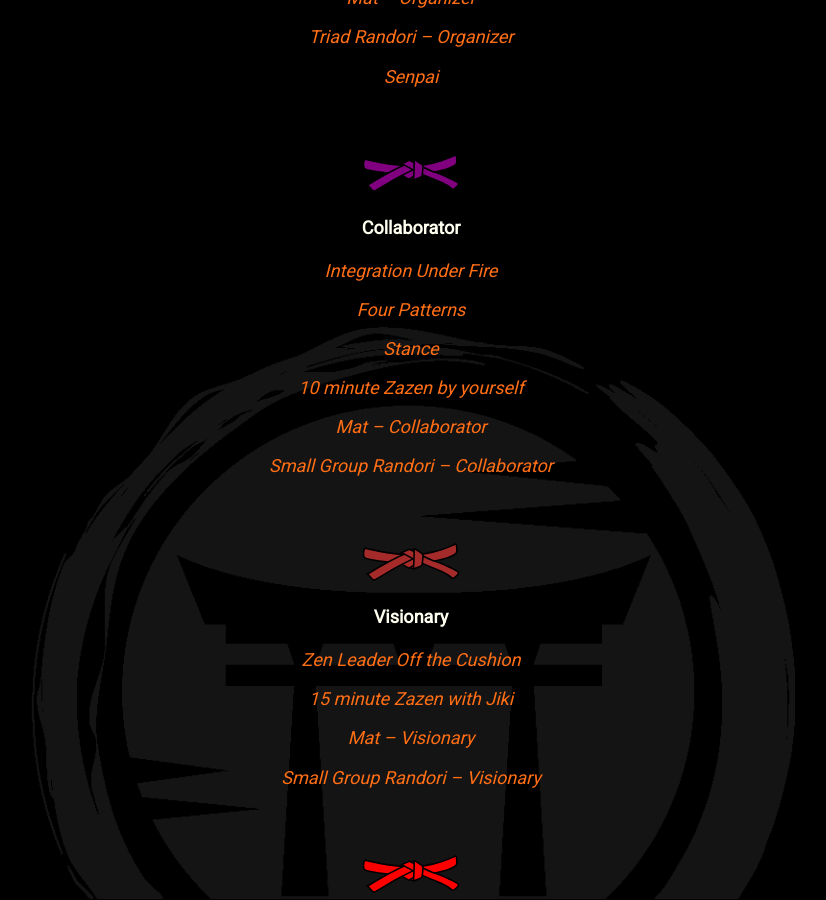
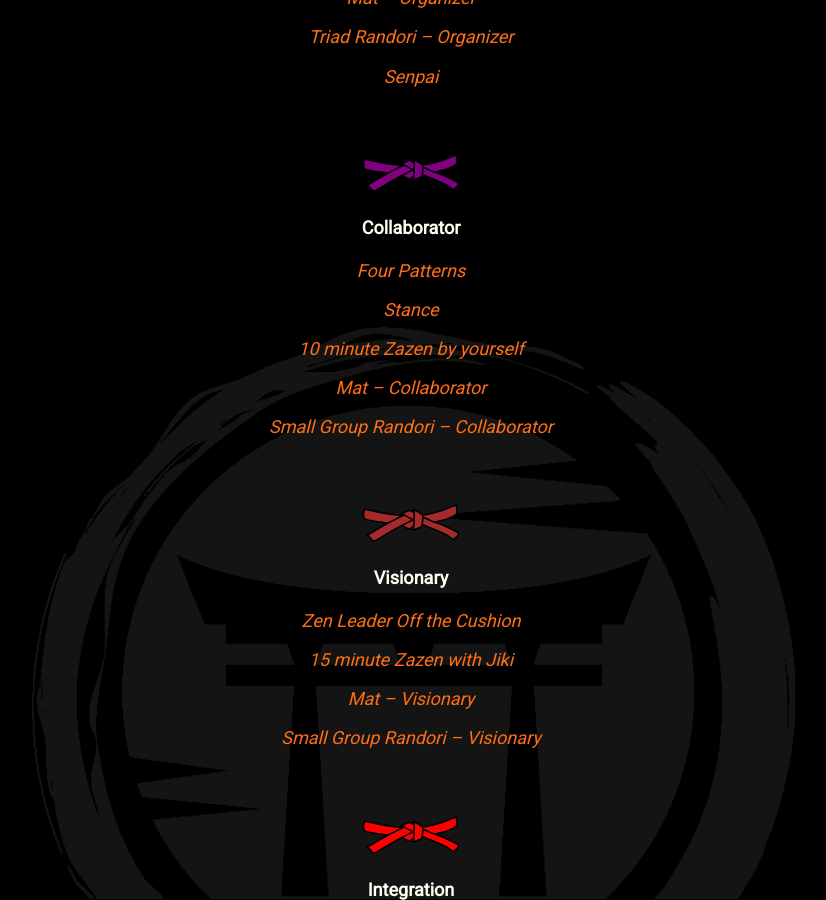
Before and after one commit to mindset-dojo/mindset-dojo.github.io, a Jekyll site: the page built from program.md, in a window 1280 px wide and 900 px high, scrolled down 2716 px. Shown: the whole window, without its empty margins (229-1055 px from the left). Built offline with Jekyll 4.4.1, drawn with Linux system fonts in a browser that asks for light colours; some web fonts are replaced.

Commit message:
refactor: prune program

```diff
--- a/_data/sections/program.yaml
+++ b/_data/sections/program.yaml
@@ -95,8 +95,6 @@ sections:
           level: -3
           intention: Collaborator
           flows:
-            - label: Integration Under Fire
-              url: /forms/integration-under-fire/
             - label: Four Patterns
               url: /forms/four-patterns/
             - label: Stance
```
